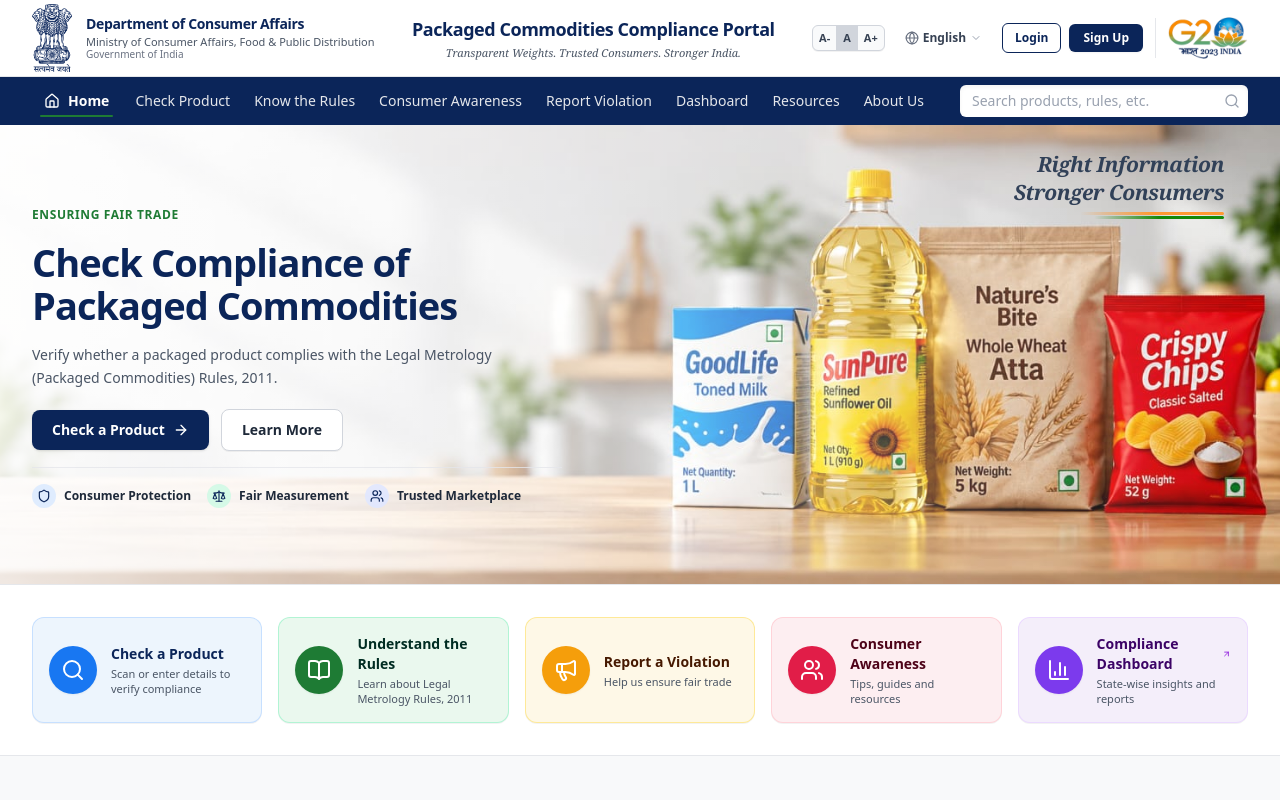
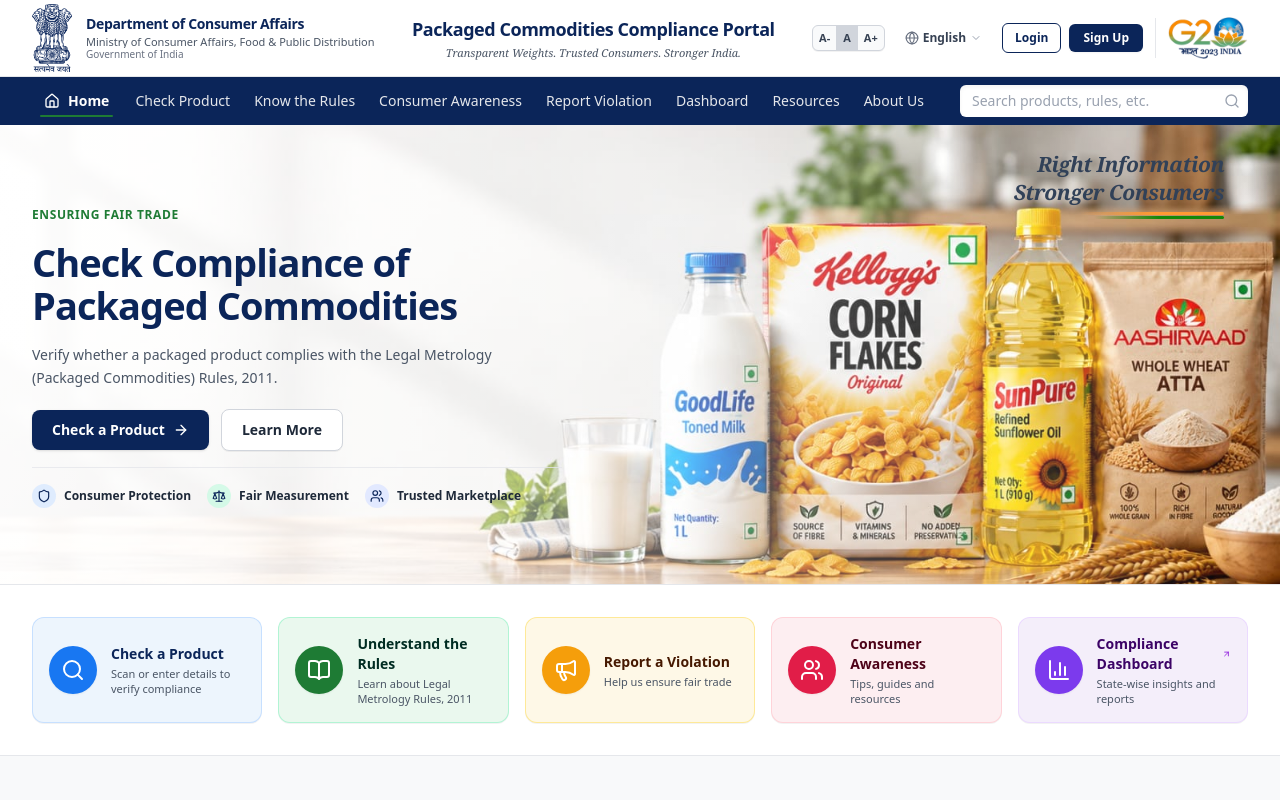
Before and after one commit to Prediator-debug/SIH-2026-Project, a Next.js app in the folder frontend_next/: page / in a window 1280 px wide. Shown: the top 800 px of the page. Built offline with nearby package versions, Linux system fonts and the light colour scheme; no server answers.

Commit message:
Add hero slider animation

```diff
--- a/frontend_next/src/app/page.tsx
+++ b/frontend_next/src/app/page.tsx
@@ -44,7 +44,14 @@
   const { user, logout } = useAuth();
   const { lang, changeLanguage, t } = useLanguage();
 
-
+  const [currentSlideIndex, setCurrentSlideIndex] = useState(1);
+
+  useEffect(() => {
+    const timer = setInterval(() => {
+      setCurrentSlideIndex((prev) => (prev >= 5 ? 1 : prev + 1));
+    }, 3000);
+    return () => clearInterval(timer);
+  }, []);
 
   // Accessibility Font Scaling
   const [fontSizeScale, setFontSizeScale] = useState<"sm" | "normal" | "lg">("normal");
@@ -497,17 +504,21 @@
       {/* 3. HERO SECTION (Exact Match with Reference UI Mockup)                    */}
       {/* ========================================================================= */}
       <section className="relative bg-[#F4F6F9] border-b border-gray-200 overflow-hidden min-h-[400px] md:min-h-[430px] lg:min-h-[460px] flex items-center">
-        {/* Static Hero Background Image */}
+        {/* Animated Hero Background Image */}
         <div className="absolute inset-0 w-full h-full pointer-events-none z-0 overflow-hidden">
-          <Image
-            src="/portal/slides/slide_1.jpeg"
-            alt="Packaged Commodities: GoodLife Milk, SunPure Sunflower Oil, Nature's Bite Atta, Crispy Chips"
-            fill
-            sizes="100vw"
-            className="w-full h-full object-cover object-center"
-            priority={true}
-            unoptimized
-          />
+          {/* We map over all slides to preload them but only show the active one */}
+          {[1, 2, 3, 4, 5].map((idx) => (
+            <Image
+              key={idx}
+              src={`/portal/slides/slide_${idx}.jpeg`}
+              alt={`Packaged Commodities Slide ${idx}`}
+              fill
+              sizes="100vw"
+              className={`w-full h-full object-cover object-center transition-opacity duration-1000 ease-in-out ${currentSlideIndex === idx ? 'opacity-100' : 'opacity-0'}`}
+              priority={idx === 1}
+              unoptimized
+            />
+          ))}
         </div>
 
         {/* Soft left-side illumination gradient ensuring text is crisp across any screen width */}
```
